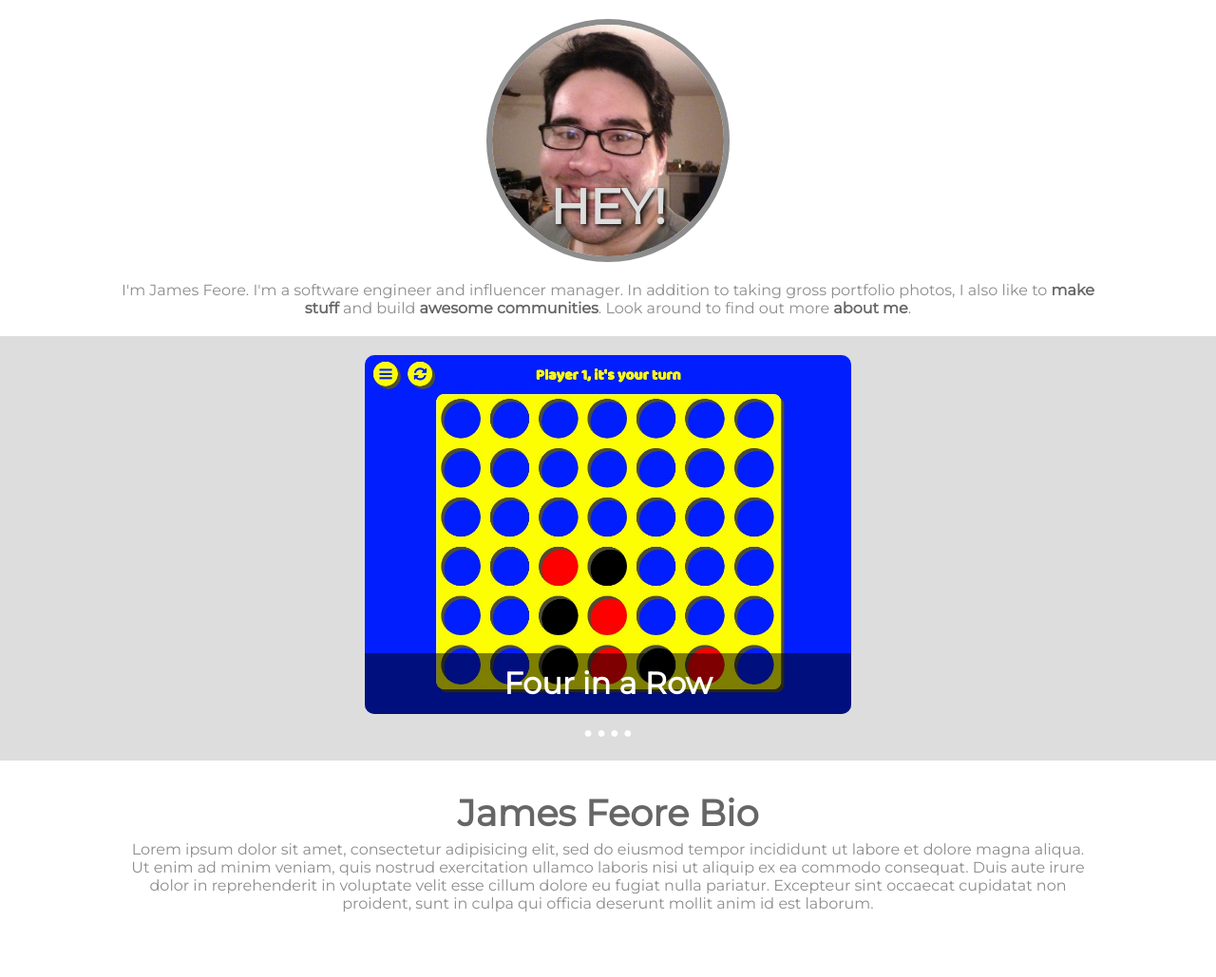
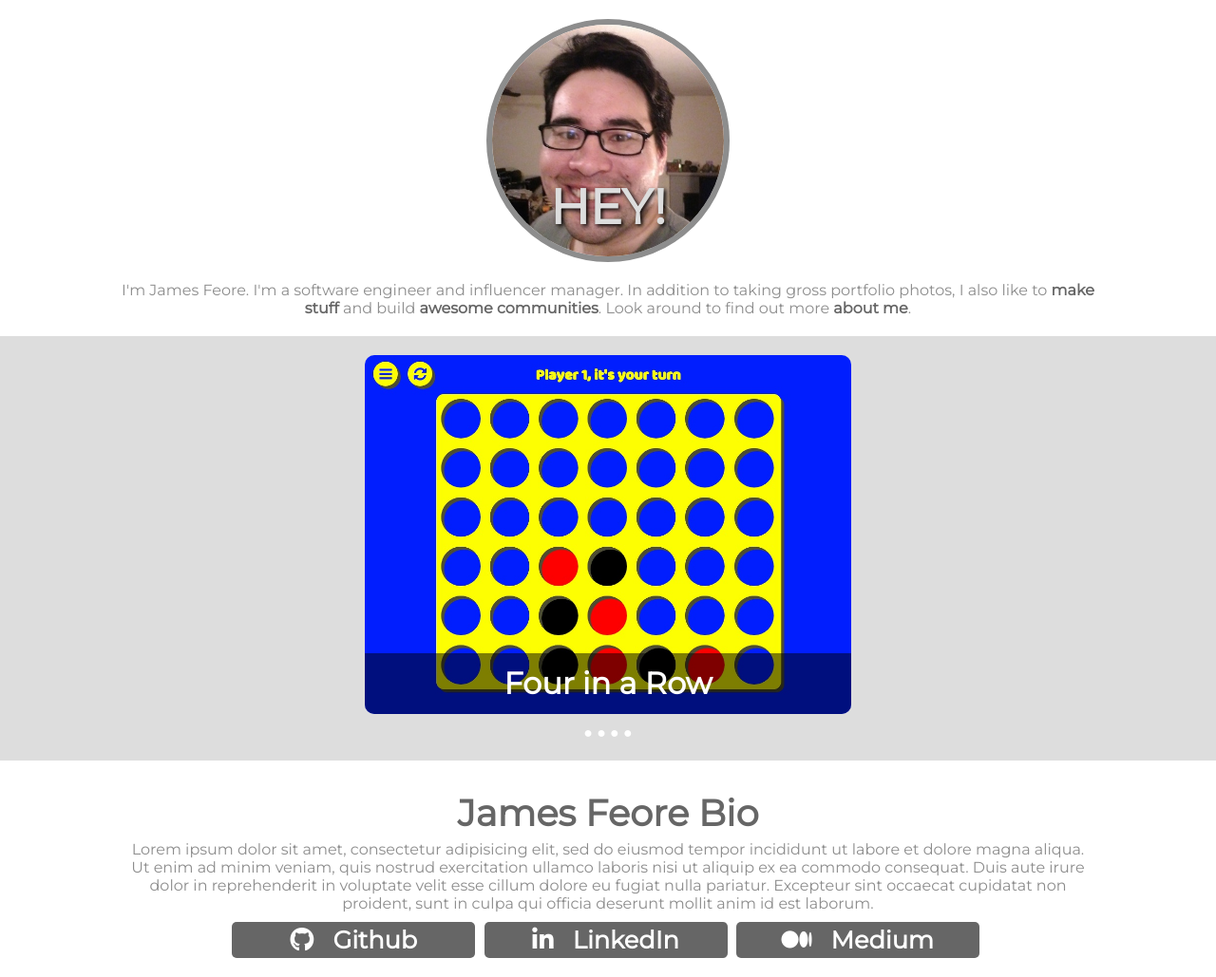
Before and after one commit to jjfeore/portfolio, a plain HTML site: page index.html in a window 1280 px wide. Shown: the whole page at 95% size. Before the commit the page ends 981 px from the top, so only its background shows below. Drawn offline with Linux system fonts and the light colour scheme.

Commit message:
Added some social media buttons

```diff
--- a/index.html
+++ b/index.html
@@ -32,10 +32,20 @@
       <section class="content-area" id="long-bio">
         <h2>James Feore Bio</h2>
         <p>Lorem ipsum dolor sit amet, consectetur adipisicing elit, sed do eiusmod tempor incididunt ut labore et dolore magna aliqua. Ut enim ad minim veniam, quis nostrud exercitation ullamco laboris nisi ut aliquip ex ea commodo consequat. Duis aute irure dolor in reprehenderit in voluptate velit esse cillum dolore eu fugiat nulla pariatur. Excepteur sint occaecat cupidatat non proident, sunt in culpa qui officia deserunt mollit anim id est laborum.</p>
+        <a href="https://github.com/jjfeore"><div class="social-button">
+          <i class="fa fa-github" aria-hidden="true"></i> &nbsp;&nbsp;Github
+        </div></a>
+        <a href="https://www.linkedin.com/in/james-feore-99340382/"><div class="social-button">
+          <i class="fa fa-linkedin" aria-hidden="true"></i> &nbsp;&nbsp;LinkedIn
+        </div></a>
+        <a href="https://medium.com/@jjfeore"><div class="social-button">
+          <i class="fa fa-medium" aria-hidden="true"></i> &nbsp;&nbsp;Medium
+        </div></a>
       </section>
     </main>
     <footer>
 
     </footer>
+    <script src="https://use.fontawesome.com/c896cb7d19.js"></script>
   </body>
 </html>
--- a/styles/base.css
+++ b/styles/base.css
@@ -105,6 +105,19 @@ h2 {
   margin-bottom: 20px;
 }
 
+.social-button {
+  width: 80%;
+  height: 10vw;
+  line-height: 10vw;
+  font-size: 6vw;
+  border-radius: 5px;
+  background-color: #666;
+  color: #FFF;
+  font-weight: bold;
+  margin: 10px auto 0px auto;
+
+}
+
 @media all and (min-width: 768px) {
   h2 {
     font-size: 3vw;
@@ -137,4 +150,14 @@ h2 {
     line-height: 5vw;
     height: 5vw;
   }
+
+  .social-button {
+    display: inline-block;
+    width: 20%;
+    margin-top: 10px;
+    margin-right: 5px;
+    font-size: 2vw;
+    height: 3vw;
+    line-height: 3vw;
+  }
 }
```
